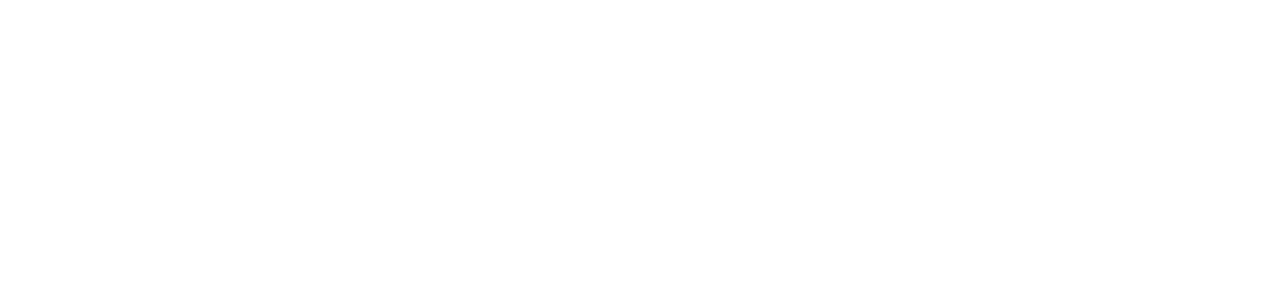
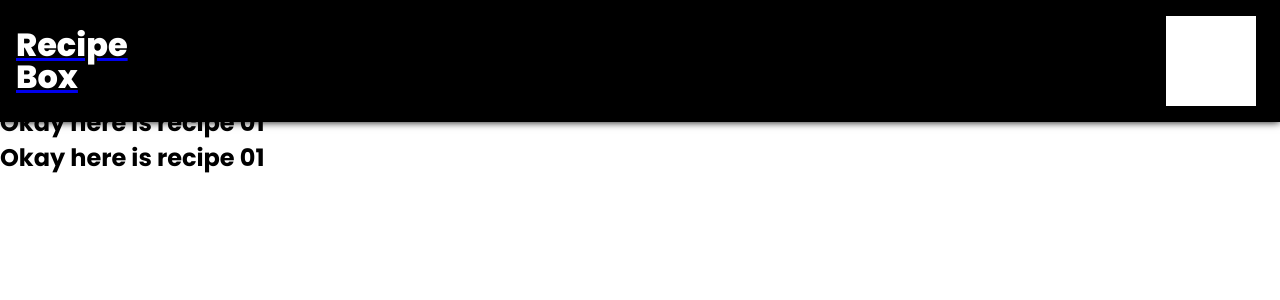
Before and after one commit to kevrog21/Recipe-Book, a React (Create React App) app: page /01 in a window 1280 px wide. Before the commit this address had no page. Shown: the top 300 px of the page. Built offline with nearby package versions, Linux system fonts and the light colour scheme.

Commit message:
basic dynamic routing to recipes added successfully

```diff
--- a/src/App.js
+++ b/src/App.js
@@ -1,19 +1,28 @@
 import './App.css';
-import { Routes, Route } from 'react-router-dom'
+import { BrowserRouter as Router, Routes, Route } from 'react-router-dom'
 import Header from './components/Header'
 import Homescreen from './components/Homescreen'
-import RecipePage from './components/RecipePage'
+import TempRecipeComponent from './components/TempRecipeComponent'
 
 export default function App() {
   return (
-    <div>
-      <Header />
+    <Router>
+        <Header />
+        <Routes>
+          <Route exact path="/" element={<Homescreen />} />
 
-      <Routes>
-        <Route exact path='/' element={<Homescreen />}/>
-        <Route path={`/recipes/:id`} element={<RecipePage />}/>
-      </Routes>
+          <Route path="/:recipeId" element={<TempRecipeComponent />} />
+        </Routes>
+    </Router>
 
-    </div>
+    // <div>
+    //   <Header />
+
+    //   <Routes>
+    //     <Route exact path='/' element={<Homescreen />}/>
+    //     <Route path={`/:recipeId`} element={<RecipePage />}/>
+    //   </Routes>
+
+    // </div>
   )
 }
--- a/src/components/AddRecipe.js
+++ b/src/components/AddRecipe.js
@@ -1,8 +1,10 @@
+import { Link } from 'react-router-dom'
+
 export default function AddRecipe(props) {
     return (
 
         <div>
-            <p>Add Recipe Form Goes here!</p>
+            <Link to="/03" ><p>Add Recipe Form Goes here!</p></Link>
             <form>
 
 
--- a/src/components/Card.js
+++ b/src/components/Card.js
@@ -1,5 +1,5 @@
 import background from '../assets/grilled-cheese-tomato-soup.jpg'
-import {Link, useParams} from 'react-router-dom'
+import {Link} from 'react-router-dom'
 import { useState, useEffect } from 'react'
 import star from '../assets/star.svg'
 import bell from '../assets/bell.svg'
@@ -48,7 +48,7 @@
                     {props.recipeData.recipeSubheader && <h4 className='recipe-subheader'>{props.recipeData.recipeSubheader}</h4>}
                 </div>
                 <img className='bell-icon' src={props.recipeData.isRequested ? filledBell : bell} alt='request icon' onClick={handleBellClick} />
-                <Link to={`/recipes/${props.recipeData.id}`} />
+                <Link to={`/${props.recipeData.id}`} />
             </div>
     )
 }
--- a/src/components/Header.js
+++ b/src/components/Header.js
@@ -1,12 +1,12 @@
-import {Link} from 'react-router-dom'
+import { Link } from 'react-router-dom'
 
 export default function Header() {
     return (
         <header>
             <Link to='/'><h1 className='app_title'>Recipe<br />Box</h1></Link>
-            <div className='hamburger_wrapper'>
+            <Link to='/recipe'><div className='hamburger_wrapper'>
 
-            </div>
+            </div></Link>
 
 
         </header>
--- a/src/components/Homescreen.js
+++ b/src/components/Homescreen.js
@@ -1,8 +1,10 @@
 import { useState } from 'react'
+import { Routes, Route, useParams} from 'react-router-dom'
 import AllRecipes from './AllRecipes'
 import Requested from './Requested'
 import Favorited from './Favorited'
 import RecipePage from './RecipePage'
+import TempRecipeComponent from './TempRecipeComponent'
 import AddRecipe from './AddRecipe'
 import data from '../data'
 
@@ -84,6 +86,9 @@
                             handleCardClick={handleSelectedRecipe}
                             currentRecipe={selectedRecipe}
                         />}
+            <TempRecipeComponent
+                        // data={recipes}
+                    />
             <AddRecipe />
             {/* Suggested */}
             {/* top-rated - and add the rating in top left of card*/}
--- a/src/components/RecipePage.js
+++ b/src/components/RecipePage.js
@@ -1,9 +1,15 @@
+import { useParams } from 'react-router-dom'
 
 export default function RecipePage(props) {
 
+    const { recipeId } = useParams()
+    console.log(recipeId)
+
+    // const currentRecipe = props.data.find(recipe => recipe.id === recipeId)
+
     return (
         <div>
-            <h2>Now Showing {props.currentRecipe.recipeHeader}</h2>
+            <h2>Now Showing a recipe page!</h2>
         </div>
     )
 }
--- /dev/null
+++ b/src/components/TempRecipeComponent.js
@@ -0,0 +1,15 @@
+import { useParams } from 'react-router-dom'
+
+export default function TempRecipeComponent() {
+    const {recipeId} = useParams()
+
+
+    return (
+        <div><h2>Okay here is recipe {recipeId}</h2>
+        <h2>Okay here is recipe {recipeId}</h2>
+        <h2>Okay here is recipe {recipeId}</h2>
+        <h2>Okay here is recipe {recipeId}</h2>
+        <h2>Okay here is recipe {recipeId}</h2></div>
+
+    )
+}
--- a/src/index.js
+++ b/src/index.js
@@ -16,11 +16,7 @@
 const root = ReactDOM.createRoot(document.getElementById('root'));
 root.render(
   <React.StrictMode>
-    <BrowserRouter>
-      <Routes>
-          <Route path='/' element={<App />}></Route>
-        </Routes>
-    </BrowserRouter>
+        <App />
   </React.StrictMode>
 );
 
```
Lines whose indentation alone changed are shown as unchanged.
